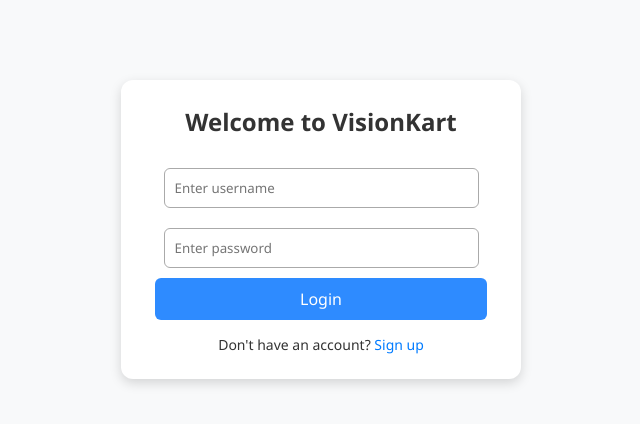
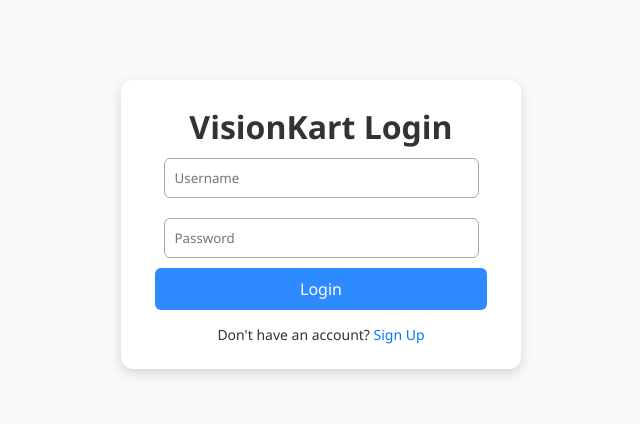
Before and after one commit to anumukonda-siri-hasini/visionkart, a plain HTML site: page index.html in a window 1280 px wide. Shown: the whole page, without its empty margins (319-959 px from the left). Drawn offline with Linux system fonts and the light colour scheme.

Commit message:
Update index.html

```diff
--- a/index.html
+++ b/index.html
@@ -1,22 +1,30 @@
-
 <!DOCTYPE html>
 <html lang="en">
 <head>
   <meta charset="UTF-8" />
   <title>Login - VisionKart</title>
   <link rel="stylesheet" href="style.css" />
+  <script src="login.js" defer></script>
 </head>
 <body>
-  <div class="login-container">
-    <h2>Welcome to VisionKart</h2>
-    <form onsubmit="login(event)">
-      <input type="text" id="username" placeholder="Enter username" required /><br />
-      <input type="password" id="password" placeholder="Enter password" required /><br />
+  <div class="login-container" id="login-container">
+    <h1>VisionKart Login</h1>
+    <form id="loginForm">
+      <input type="text" id="username" placeholder="Username" required />
+      <input type="password" id="password" placeholder="Password" required />
       <button type="submit">Login</button>
-      <p>Don't have an account? <a href="signup.html">Sign up</a></p>
     </form>
+    <p>Don't have an account? <a href="#" id="showSignup">Sign Up</a></p>
   </div>
 
-  <script src="login.js"></script>
+  <div class="login-container" id="signup-container" style="display:none;">
+    <h1>VisionKart Sign Up</h1>
+    <form id="signupForm">
+      <input type="text" id="newUsername" placeholder="Username" required />
+      <input type="password" id="newPassword" placeholder="Password" required />
+      <button type="submit">Sign Up</button>
+    </form>
+    <p>Already have an account? <a href="#" id="showLogin">Login</a></p>
+  </div>
 </body>
 </html>
```
